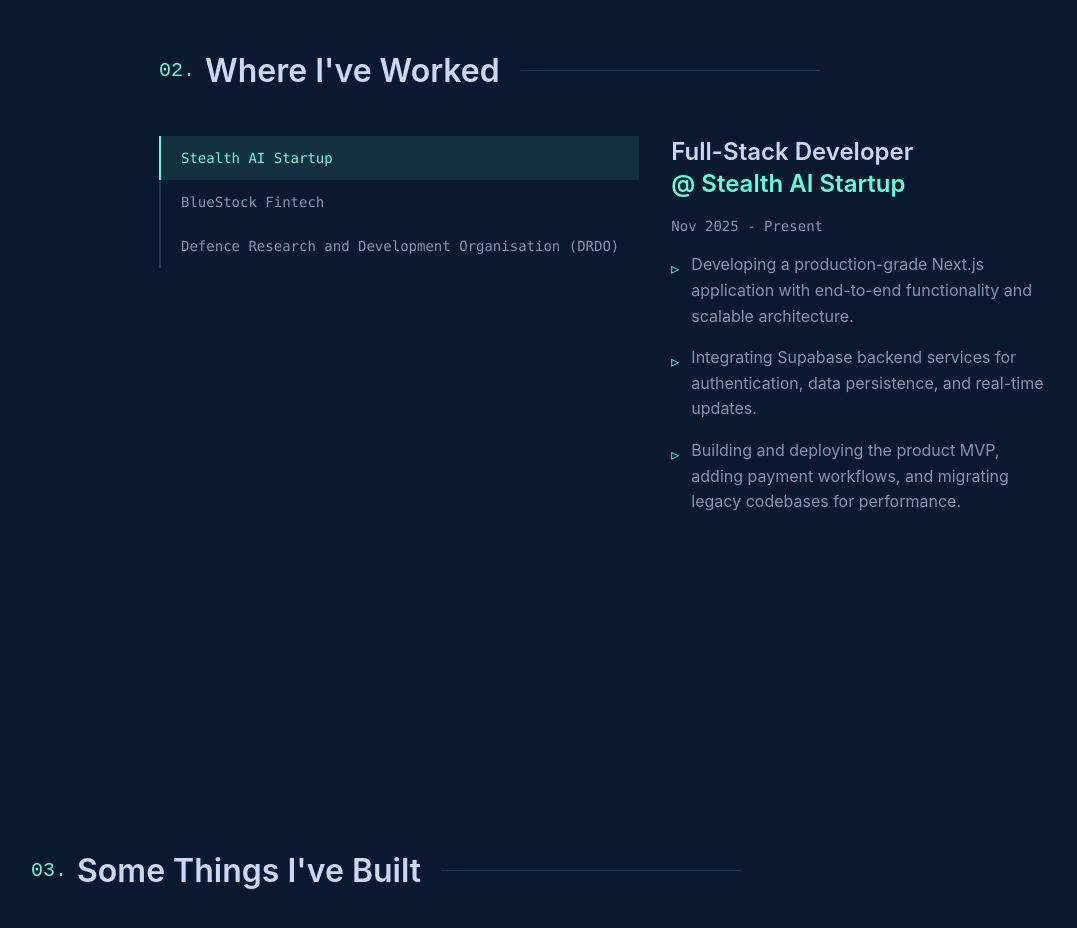
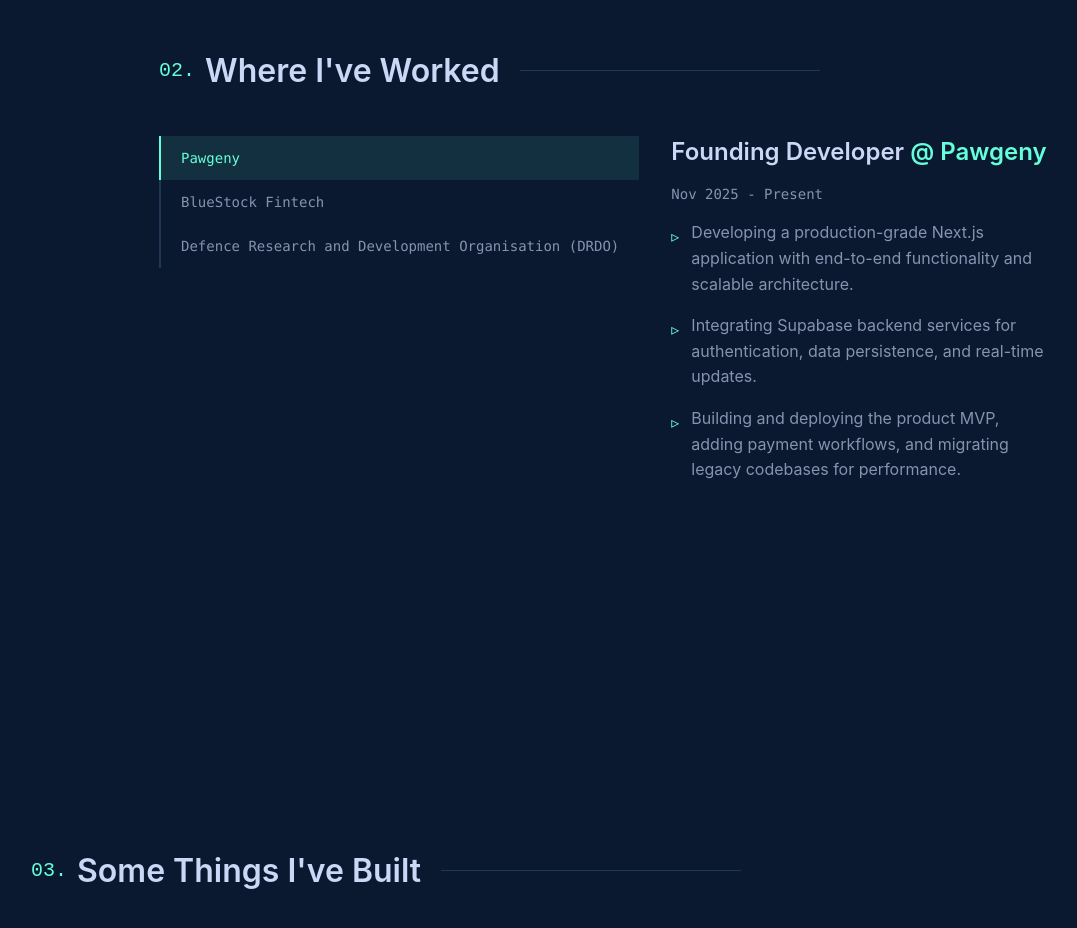
Before and after one commit to Riddz04/portfolio, a React (Vite) app: page / in a window 1280 px wide. Shown: the part 2360-3288 px from the top of the page, without its empty margins (33-1110 px from the left). Built offline with nearby package versions, Linux system fonts and the light colour scheme.

Commit message:
Update experience details for Pawgeny position

```diff
--- a/src/components/Experience.tsx
+++ b/src/components/Experience.tsx
@@ -5,10 +5,10 @@
 
   const experiences = [
     {
-      company: "Stealth AI Startup",
-      position: "Full-Stack Developer",
+      company: "Pawgeny",
+      position: "Founding Developer",
       duration: "Nov 2025 - Present",
-      url: "currently in pre-production phase",
+      url: "https://pawgeny.com/",
       responsibilities: [
         "Developing a production-grade Next.js application with end-to-end functionality and scalable architecture.",
         "Integrating Supabase backend services for authentication, data persistence, and real-time updates.",
```
